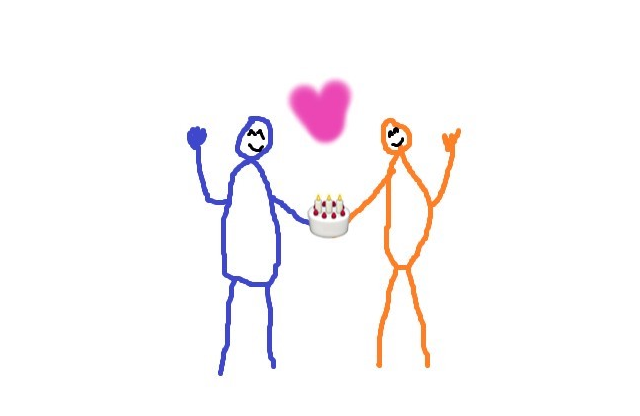
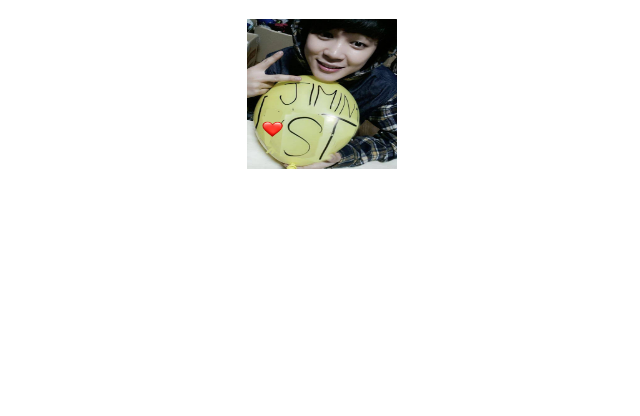
Before and after one commit to chotubaby/chotubaby.github.io, a plain HTML site: page index.html in a window 1280 px wide. Shown: the part 62-478 px from the top of the page, without its empty margins (318-958 px from the left). Drawn offline with Linux system fonts and the light colour scheme.

Commit message:
jimin image update

```diff
--- a/index.html
+++ b/index.html
@@ -11,7 +11,7 @@
 
     <body>
         <h1>Happy Birthday Chotu Babyyyy 😚😚😚</h1>
-        <img src="./ts and st.jpg" alt="*HBD*"></img>
+        <img src="./JiminBirthdayPic.JPG" alt="*HBD*" width="150" height="150"></img>
         <!--<p>I could have simply said this but then I remembered that Jin once said
             <a href="https://www.youtube.com/watch?v=WMweEpGlu_U&t=143s">
                 <button>this</button>
```
